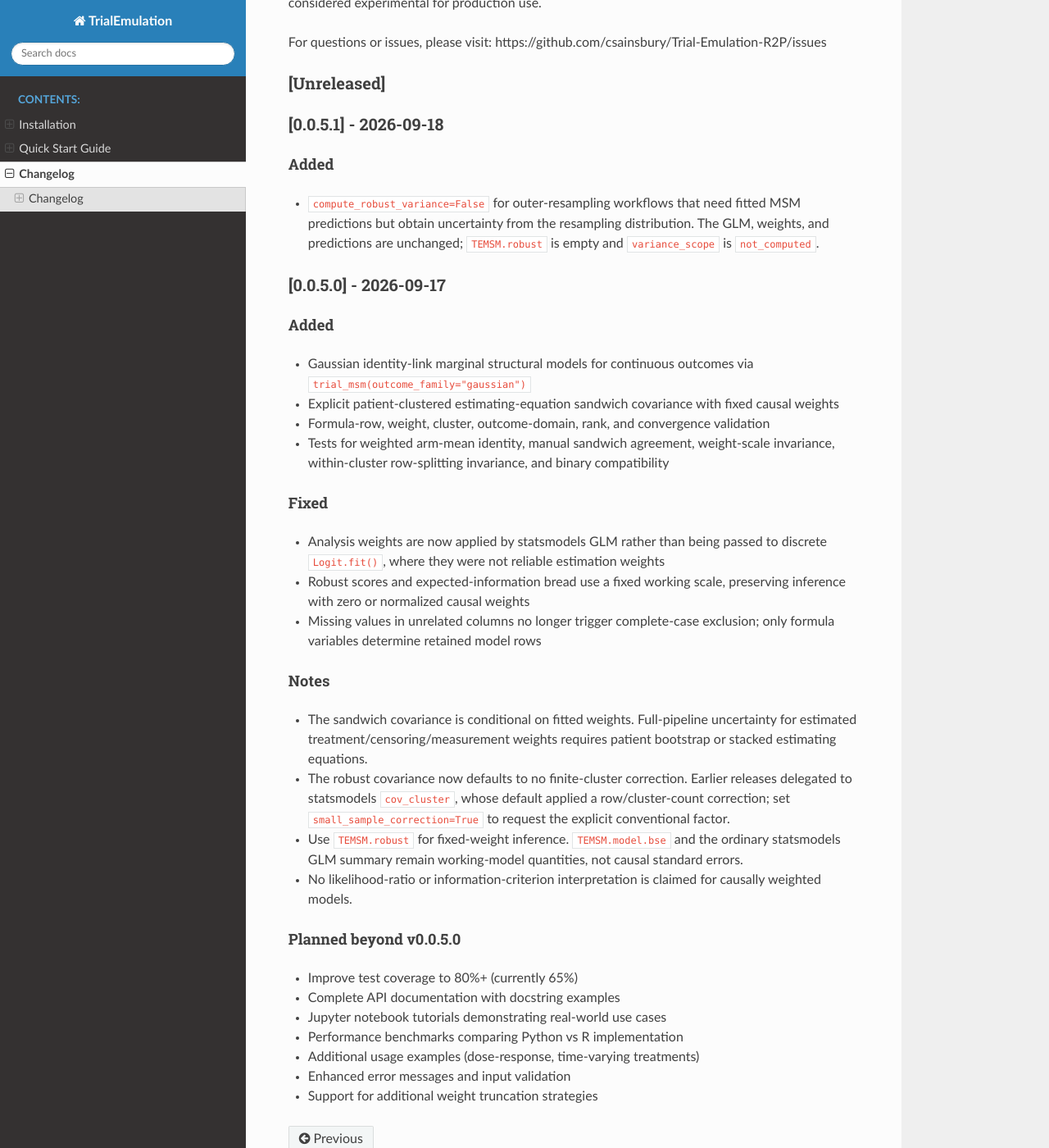
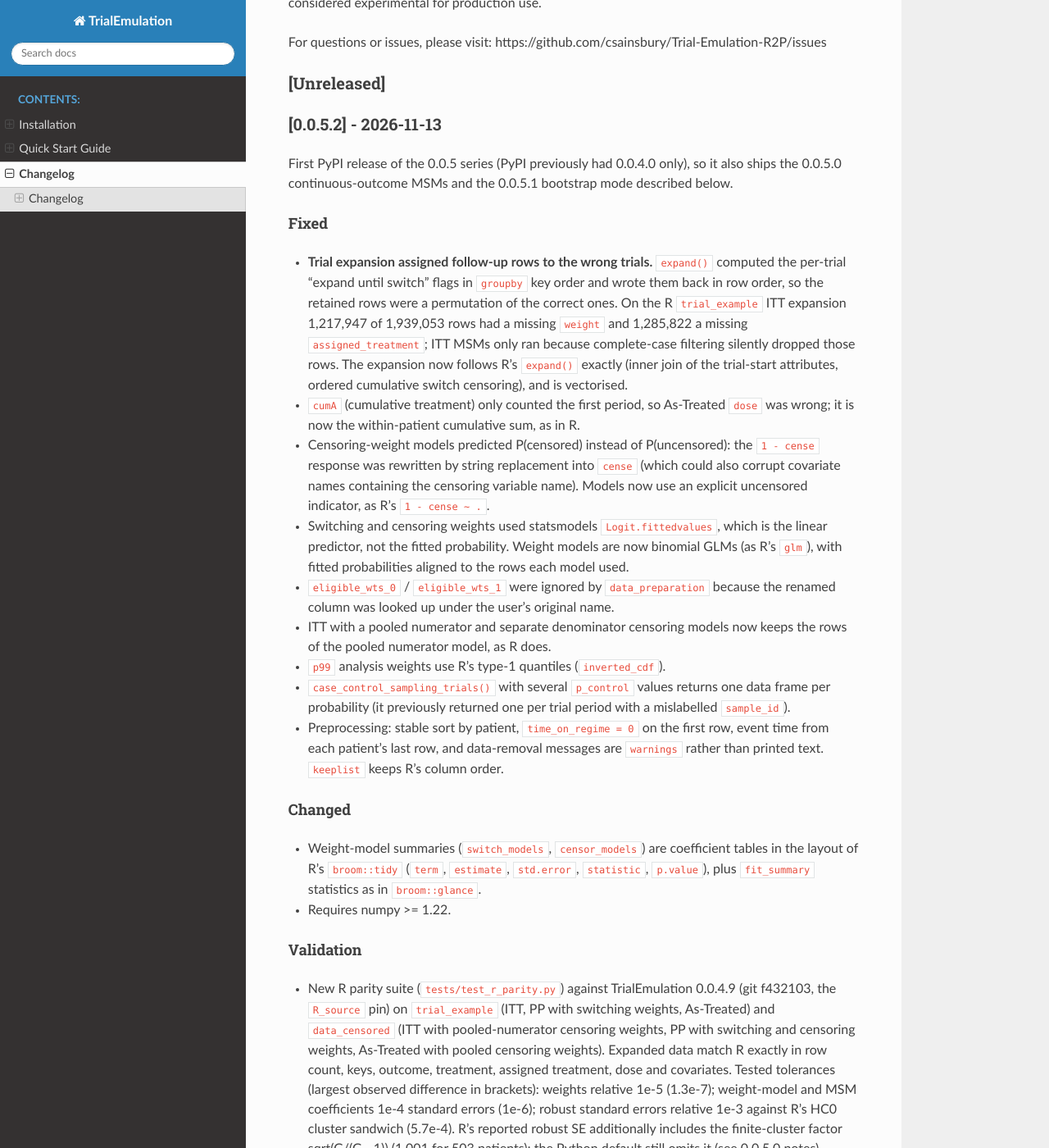
Before and after one commit to csainsbury/Trial-Emulation-R2P, a Sphinx documentation site: the page built from docs/source/changelog.rst, in a window 1280 px wide and 1400 px high, scrolled down 1811 px. Shown: the whole window at 82% size. Built offline with Sphinx 7.4.7 and the Read the Docs theme 3.1.0, drawn with Linux system fonts in a browser that asks for light colours; pages that are not in the unit, such as notebooks, are missing from menus; some of the changed text lies outside the part shown.

Commit message:
Release 0.0.5.2
Version bump and changelog for the expansion and weighting fixes with
their R-parity evidence; first PyPI release of the 0.0.5 series.

Co-Authored-By: Claude Opus 5.5 <noreply@anthropic.com>

```diff
--- a/CHANGELOG.md
+++ b/CHANGELOG.md
@@ -68,6 +68,78 @@ For questions or issues, please visit: https://github.com/csainsbury/Trial-Emula
 
 ## [Unreleased]
 
+## [0.0.5.2] - 2026-11-13
+
+First PyPI release of the 0.0.5 series (PyPI previously had 0.0.4.0 only), so
+it also ships the 0.0.5.0 continuous-outcome MSMs and the 0.0.5.1
+bootstrap mode described below.
+
+### Fixed
+
+- **Trial expansion assigned follow-up rows to the wrong trials.** `expand()`
+  computed the per-trial "expand until switch" flags in `groupby` key order and
+  wrote them back in row order, so the retained rows were a permutation of the
+  correct ones. On the R `trial_example` ITT expansion 1,217,947 of 1,939,053
+  rows had a missing `weight` and 1,285,822 a missing `assigned_treatment`;
+  ITT MSMs only ran because complete-case filtering silently dropped those
+  rows. The expansion now follows R's `expand()` exactly (inner join of the
+  trial-start attributes, ordered cumulative switch censoring), and is
+  vectorised.
+- `cumA` (cumulative treatment) only counted the first period, so As-Treated
+  `dose` was wrong; it is now the within-patient cumulative sum, as in R.
+- Censoring-weight models predicted P(censored) instead of P(uncensored): the
+  `1 - cense` response was rewritten by string replacement into `cense`
+  (which could also corrupt covariate names containing the censoring variable
+  name). Models now use an explicit uncensored indicator, as R's `1 - cense ~ .`.
+- Switching and censoring weights used statsmodels `Logit.fittedvalues`,
+  which is the linear predictor, not the fitted probability. Weight models are
+  now binomial GLMs (as R's `glm`), with fitted probabilities aligned to the
+  rows each model used.
+- `eligible_wts_0` / `eligible_wts_1` were ignored by `data_preparation`
+  because the renamed column was looked up under the user's original name.
+- ITT with a pooled numerator and separate denominator censoring models now
+  keeps the rows of the pooled numerator model, as R does.
+- `p99` analysis weights use R's type-1 quantiles (`inverted_cdf`).
+- `case_control_sampling_trials()` with several `p_control` values returns one
+  data frame per probability (it previously returned one per trial period with
+  a mislabelled `sample_id`).
+- Preprocessing: stable sort by patient, `time_on_regime = 0` on the first
+  row, event time from each patient's last row, and data-removal messages are
+  `warnings` rather than printed text. `keeplist` keeps R's column order.
+
+### Changed
+
+- Weight-model summaries (`switch_models`, `censor_models`) are coefficient
+  tables in the layout of R's `broom::tidy` (`term`, `estimate`, `std.error`,
+  `statistic`, `p.value`), plus `fit_summary` statistics as in `broom::glance`.
+- Requires numpy >= 1.22.
+
+### Validation
+
+- New R parity suite (`tests/test_r_parity.py`) against TrialEmulation 0.0.4.9
+  (git f432103, the `R_source` pin) on `trial_example` (ITT, PP with switching
+  weights, As-Treated) and `data_censored` (ITT with pooled-numerator censoring
+  weights, PP with switching and censoring weights, As-Treated with pooled
+  censoring weights). Expanded data match R exactly in row count, keys,
+  outcome, treatment, assigned treatment, dose and covariates. Tested
+  tolerances (largest observed difference in brackets): weights relative 1e-5
+  (1.3e-7); weight-model and MSM coefficients 1e-4 standard errors (1e-6);
+  robust standard errors relative 1e-3 against R's HC0 cluster sandwich
+  (5.7e-4). R's reported robust SE additionally includes the
+  finite-cluster factor sqrt(G/(G - 1)) (1.001 for 503 patients); the Python
+  default still omits it (see 0.0.5.0 notes). Reference generator and outputs:
+  `tests/data/r_reference/`.
+- Simulation tests for continuous outcomes through the full pipeline
+  (`tests/test_continuous_simulation.py`): a known effect is recovered by the
+  weighted Gaussian MSM for ITT (baseline weights or adjustment) and PP
+  (switching weights fitted by `data_preparation`; the unweighted fit is
+  biased), and a patient bootstrap using `compute_robust_variance=False`
+  reproduces the point estimate and gives a standard error of the sandwich's
+  magnitude.
+- The As-Treated MSM test now prepares data with `estimand_type="As-Treated"`
+  (as R requires, since only that preparation creates `dose`) instead of
+  adding a synthetic `dose` column, and no longer skips on Python 3.14.
+
 ## [0.0.5.1] - 2026-09-18
 
 ### Added
--- a/docs/source/conf.py
+++ b/docs/source/conf.py
@@ -13,7 +13,7 @@ sys.path.insert(0, os.path.abspath('../..'))
 project = 'TrialEmulation'
 copyright = '2026, Xander Vermeulen, Chris Sainsbury'
 author = 'Xander Vermeulen, Chris Sainsbury'
-release = '0.0.5.1'
+release = '0.0.5.2'
 version = '0.0.5'
 
 # -- General configuration ---------------------------------------------------
--- a/pyproject.toml
+++ b/pyproject.toml
@@ -4,7 +4,7 @@ build-backend = "setuptools.build_meta"
 
 [project]
 name = "trial-emulation"
-version = "0.0.5.1"
+version = "0.0.5.2"
 description = "Python port of TrialEmulation R package for causal analysis of observational time-to-event data"
 readme = "README.md"
 requires-python = ">=3.10"
--- a/trial_emulation/__init__.py
+++ b/trial_emulation/__init__.py
@@ -14,7 +14,7 @@ The main workflow consists of:
 5. Estimating ITT, PP, and As-Treated estimands
 """
 
-__version__ = "0.0.5.1"
+__version__ = "0.0.5.2"
 
 from .data_preparation import data_preparation
 from .msm import trial_msm, fit_msm
```
Also changed, not shown: README.md (+5 -8 lines), 1 other file.
